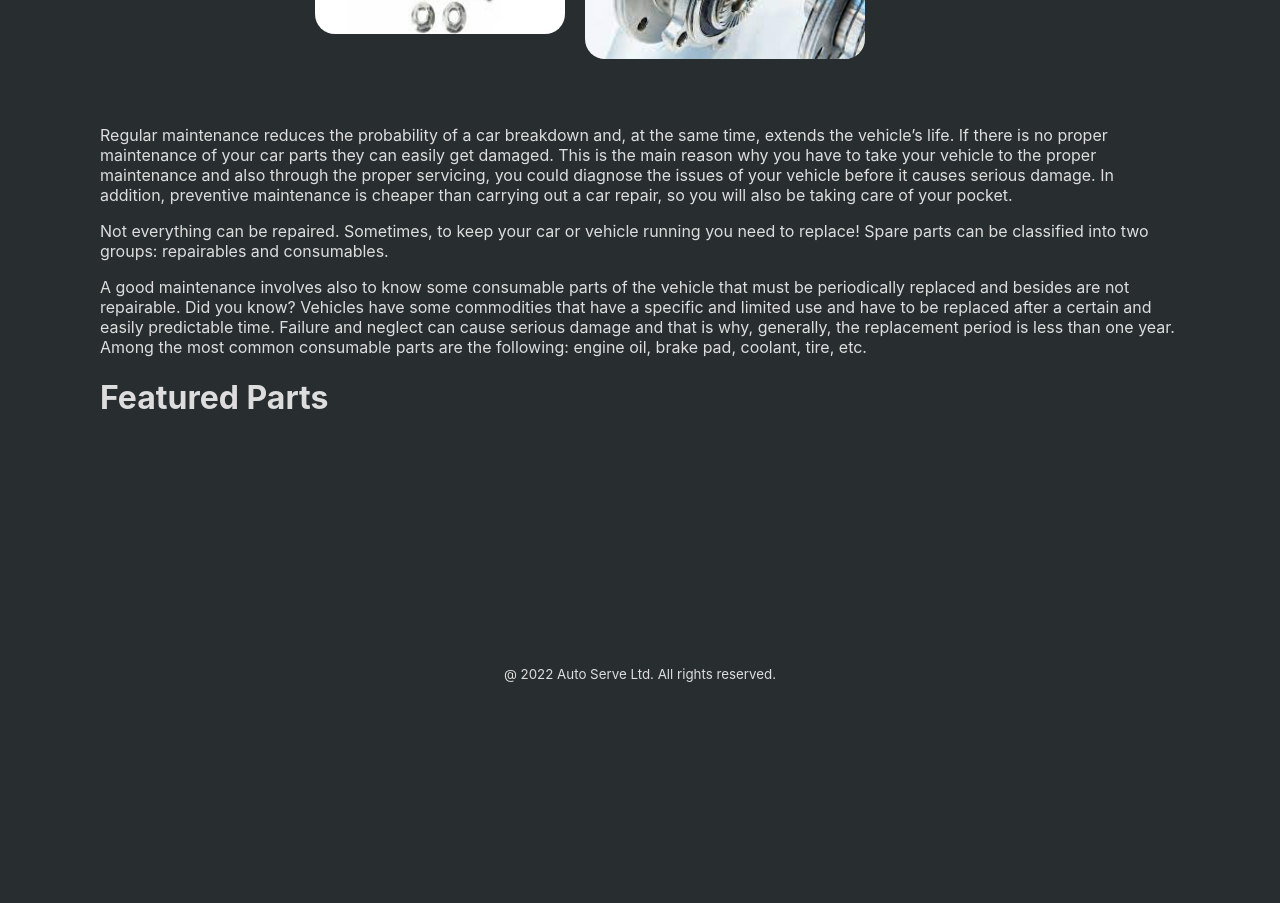
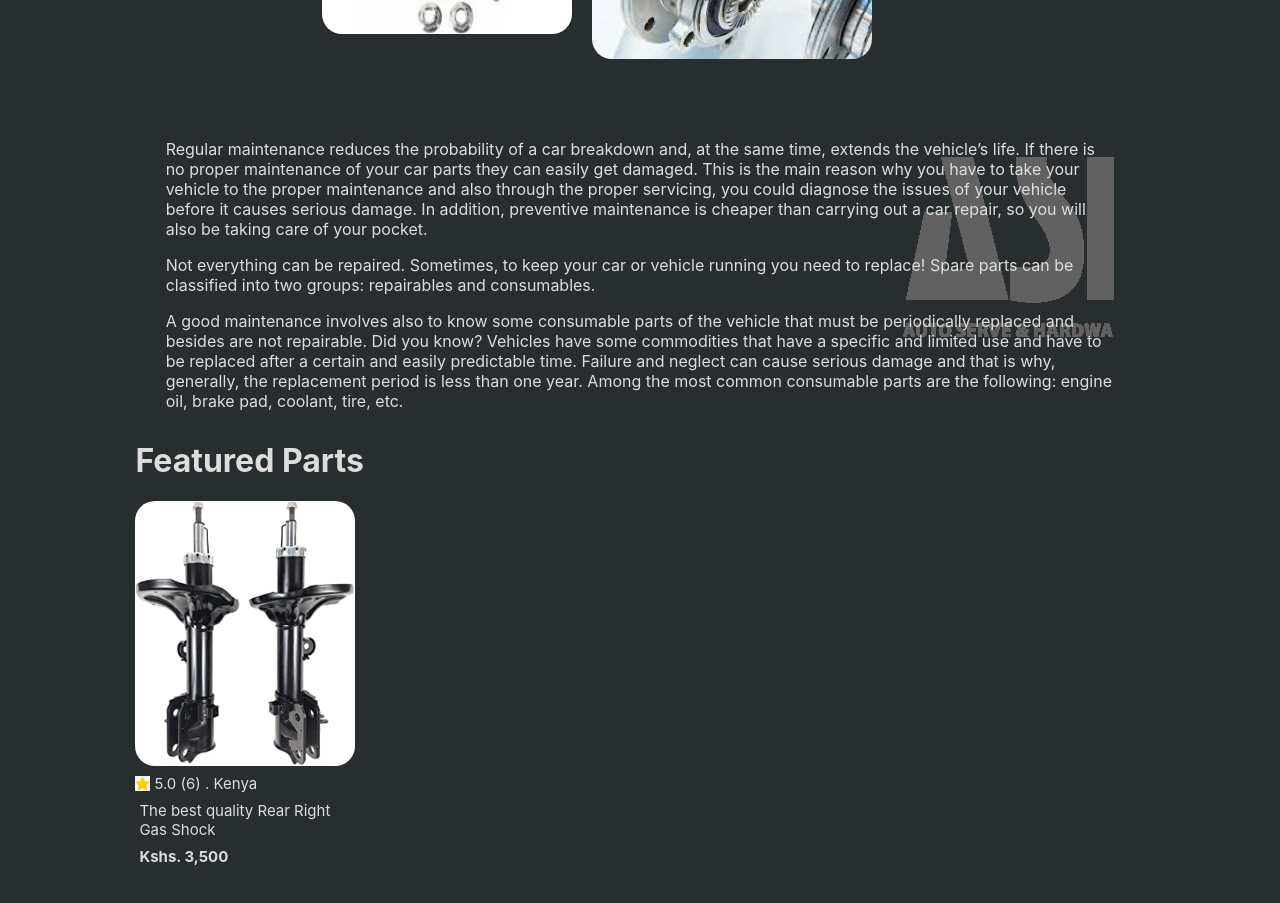
Before and after one commit to Byronodhiambo/AutoServe, a React (Create React App) app: page / in a window 1280 px wide. Shown: the part 2160-3063 px from the top of the page. Before the commit the page ends 2970 px from the top, so only its background shows below. Built offline with nearby package versions, Linux system fonts and the light colour scheme.

Commit message:
featured products

```diff
--- a/src/App.css
+++ b/src/App.css
@@ -207,3 +207,33 @@ footer {
   width: 380px;
   height: 400px;
 }
+
+.product-card {
+  width: 220px;
+}
+
+.prod-image {
+  width: 100%;
+  border-radius: 20px;
+}
+.prod-desc {
+  align-items: center;
+  display: inline-flex;
+  flex-direction: row;
+  flex-wrap: wrap;
+}
+.prod-rating {
+  margin-left: 5px;
+}
+.prod-desc p {
+  margin: 4px;
+  font-size: 15px;
+}
+.bold {
+  font-weight: bolder;
+}
+
+.star {
+  width: 15px;
+  height: 15px;
+}
--- /dev/null
+++ b/src/components/FeaturedProducts.js
@@ -0,0 +1,17 @@
+import React from "react";
+import prodimage1 from "../images/REARRIGHTGASSHOCK.jpg";
+import star from "../images/star.png";
+
+export default function FeaturedProducts(params) {
+  return (
+    <div className="product-card">
+      <img className="prod-image" src={prodimage1} />
+      <div className="prod-desc">
+        <img className="star" src={star} />
+        <p className="prod-rating">5.0 (6) . Kenya</p>
+        <p>The best quality Rear Right Gas Shock</p>
+        <p className="bold">Kshs. 3,500</p>
+      </div>
+    </div>
+  );
+}
--- a/src/components/ImageCatalog.js
+++ b/src/components/ImageCatalog.js
@@ -1,4 +1,5 @@
 import React from "react";
+import FeaturedProducts from "./FeaturedProducts";
 
 export default function ImageCatalog() {
   return (
@@ -16,15 +17,16 @@ export default function ImageCatalog() {
         </div>
         <div className="image6"></div>
       </div>
+      <div className="container">
         <p>
           Regular maintenance reduces the probability of a car breakdown and, at
           the same time, extends the vehicle’s life. If there is no proper
           maintenance of your car parts they can easily get damaged. This is the
-        main reason why you have to take your vehicle to the proper maintenance
-        and also through the proper servicing, you could diagnose the issues of
-        your vehicle before it causes serious damage. In addition, preventive
-        maintenance is cheaper than carrying out a car repair, so you will also
-        be taking care of your pocket.
+          main reason why you have to take your vehicle to the proper
+          maintenance and also through the proper servicing, you could diagnose
+          the issues of your vehicle before it causes serious damage. In
+          addition, preventive maintenance is cheaper than carrying out a car
+          repair, so you will also be taking care of your pocket.
         </p>
         <p>
           Not everything can be repaired. Sometimes, to keep your car or vehicle
@@ -41,7 +43,10 @@ export default function ImageCatalog() {
           year. Among the most common consumable parts are the following: engine
           oil, brake pad, coolant, tire, etc.
         </p>
+      </div>
+
       <h1>Featured Parts</h1>
+      <FeaturedProducts />
     </div>
   );
 }
--- a/src/components/MainContent.js
+++ b/src/components/MainContent.js
@@ -3,6 +3,7 @@ import BussinesCard from "./BussinesCards";
 import fredrick from "../images/fredrick.jpeg";
 import girish from "../images/Girish.jpg";
 import mitesh from "../images/mitesh.jpg";
+import ImageCatalog from "./ImageCatalog";
 
 function MainContent() {
   return (
@@ -26,6 +27,7 @@ function MainContent() {
         <BussinesCard img={girish} name="Girish Karnad" designation="C E O" />
         <BussinesCard img={mitesh} name="Mitesh Patel" designation="Manager" />
       </div>
+      <ImageCatalog />
     </div>
   );
 }
--- a/src/index.js
+++ b/src/index.js
@@ -12,7 +12,6 @@ function Page() {
       <Header />
       <div className="main-container">
         <MainContent />
-        <ImageCatalog />
       </div>
       <Footer />
     </>
```
Also changed, not shown: src/images/REARRIGHTGASSHOCK.jpg (added), src/images/star.png (added). Lines whose indentation alone changed are shown as unchanged.
